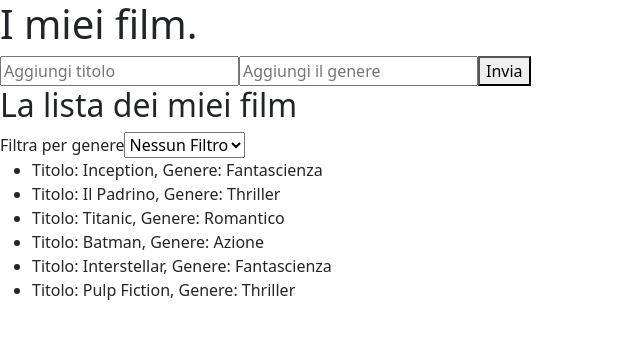
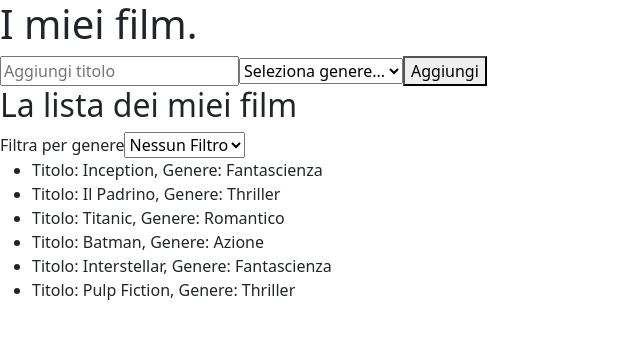
Before and after one commit to stefanosorrenti/react-movie-filter, a React (Vite) app: page / in a window 1280 px wide. Shown: the top 338 px of the page, without its empty margins (0-640 px from the left). Built offline with nearby package versions, Linux system fonts and the light colour scheme.

Commit message:
AppMain: fixed input selector for add new movie

```diff
--- a/src/components/AppMain.jsx
+++ b/src/components/AppMain.jsx
@@ -21,6 +21,9 @@ export default function AppMain() {
     const [newMovieTitle, setNewMovieTitle] = useState('')
     const [newMovieGenre, setNewMovieGenre] = useState('')
 
+
+
+
     useEffect(() => { //Use effect che si attiva quando cambio il valore del mio tag select
         /* console.log(moviesList); */
         if (selectedValue === '') { //Se il mio valore equivale ad una stringa vuota (quella del filtro disattivato)
@@ -32,32 +35,25 @@ export default function AppMain() {
             })
 
             console.log(filtredGenre);
-
             setMoviesList(filtredGenre); //Imposto il valore della variabile di stato che renderizza uguale in pagina uguale all'array filtrato
 
         }
     }, [selectedValue]) //Appiclo la logica quando questo elemento subisce dei cambiamenti.
 
-    //FUNCTIONS
+
+
 
     function getDynamicForm(e) {
         e.preventDefault()
-        console.log(`Il titolo è ${newMovieTitle} e il genere è ${newMovieGenre}`);
-        /* console.log(moviesList); */
+
+        const newFilm = {title: newMovieTitle, genre: newMovieGenre}
+
+        const updatedList = [...moviesList, newFilm]
+
+        setMoviesList(updatedList)
+    }
 
 
-
-        const updatedList = [...moviesList, {title: newMovieTitle, genre: newMovieGenre}]
-
-
-        setMoviesList(updatedList)
-        console.log(moviesList);
-        console.log(updatedList);
-
-        setNewMovieGenre('')
-        setNewMovieTitle('')
-
-    }
 
 
 
@@ -69,8 +65,14 @@ export default function AppMain() {
             {/* Add film form */}
             <form onSubmit={getDynamicForm}>
                 <input type="text" placeholder="Aggiungi titolo" value={newMovieTitle} onChange={(e) => setNewMovieTitle(e.target.value)} />
-                <input type="text" placeholder="Aggiungi il genere" value={newMovieGenre} onChange={(e) => setNewMovieGenre(e.target.value)} />
-                <button type="submit">Invia</button>
+                <select name="add-gnre" id="add-gnre" onChange={(e) => setNewMovieGenre(e.target.value)} value={newMovieGenre}>
+                    <option value="">Seleziona genere...</option>
+                    <option value="Fantascienza">Fantascienza</option>
+                    <option value="Thriller">Thriller</option>
+                    <option value="Romantico">Romantico</option>
+                    <option value="Azione">Azione</option>
+                </select>
+                <button type="submit">Aggiungi</button>
 
             </form>
 
@@ -79,11 +81,11 @@ export default function AppMain() {
                 <h2>La lista dei miei film</h2>
 
                 {/* Filter select */}
-                <label htmlFor="gener">Filtra per genere</label>
+                <label htmlFor="genre">Filtra per genere</label>
 
                 {/* Selected/options */}
                 {/* Ascolto quando succede qualcosa e imposto il valore dell'input di select uguale al valore dell'elemento che ha scatenato l'evento. (OPTION) */}
-                <select onChange={(e) => setSelectedValue(e.target.value)} value={selectedValue}>
+                <select name="genre" id="genre" onChange={(e) => setSelectedValue(e.target.value)} value={selectedValue}>
                     <option autoFocus value="">Nessun Filtro</option>
                     <option value="Fantascienza">Fantascienza</option>
                     <option value="Thriller">Thriller</option>
```
